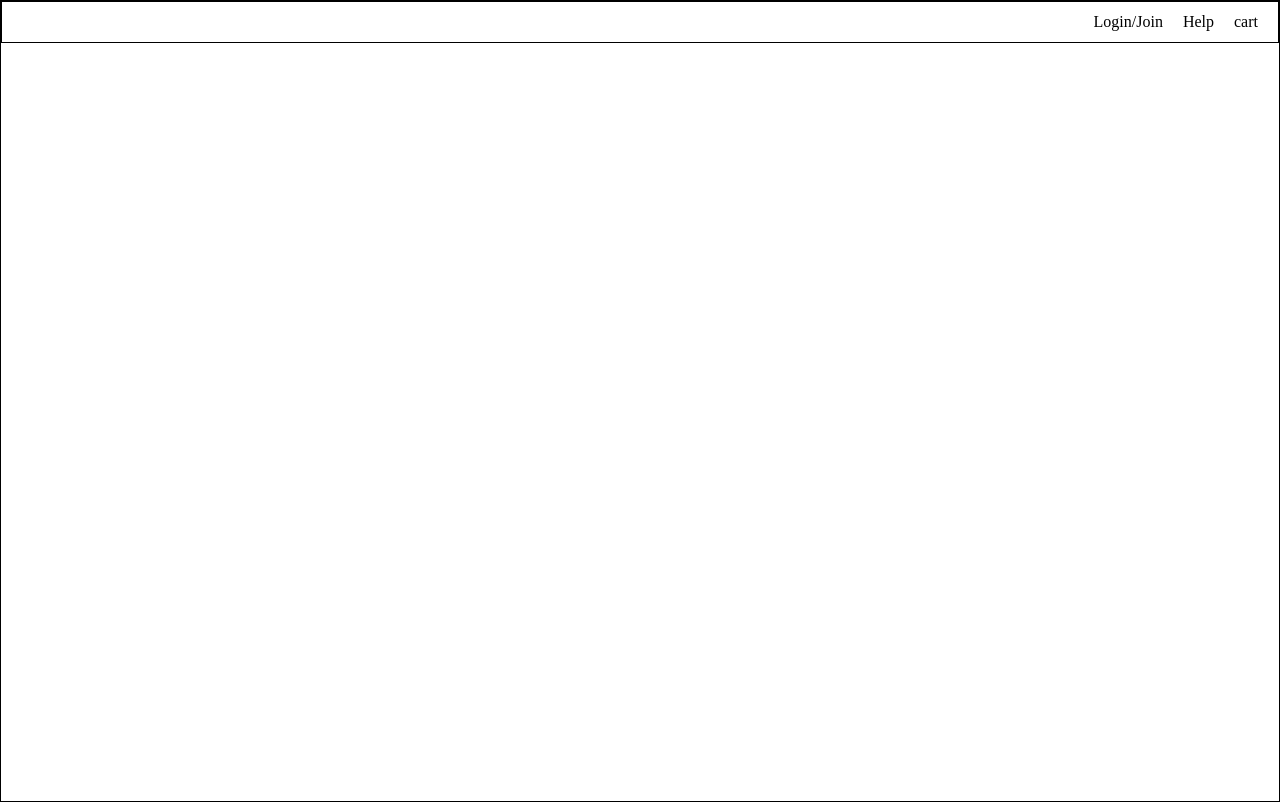
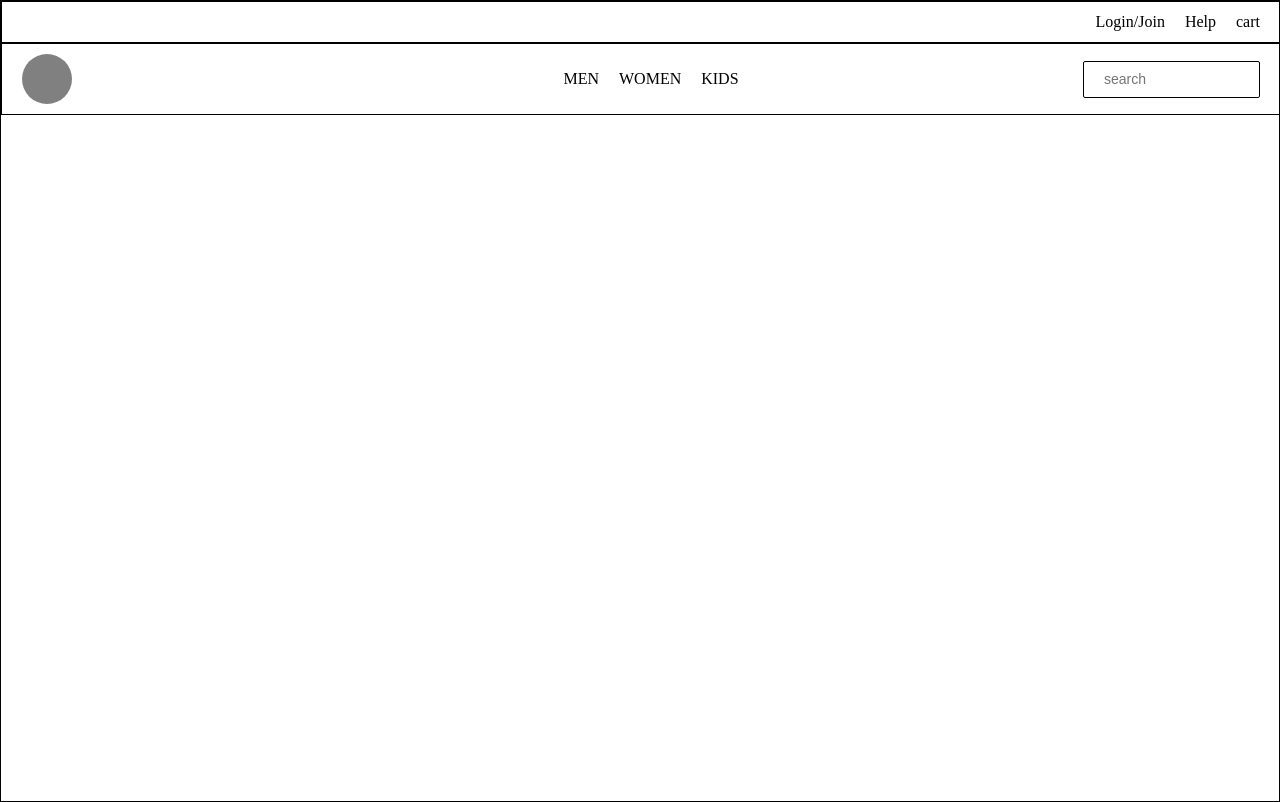
Before and after one commit to ProgramJustin/Hype, a React app: page / in a window 1280 px wide. Built offline with nearby package versions, Linux system fonts and the light colour scheme.

Commit message:
import navigation bar into the app component

```diff
--- a/src/components/App.jsx
+++ b/src/components/App.jsx
@@ -1,5 +1,6 @@
 import React from 'react';
 import NavBar1 from './NavBar1';
+import NavBar2 from './NavBar2';
 
 class App extends React.Component {
 
@@ -17,13 +18,14 @@ class App extends React.Component {
                 }
                 .container {
                   display: flex;
+                  flex-direction: column;
                   border: 1px solid black;
                   height: 100vh;
-                  flex-direction: row;
                 }
               `}
         </style>
         <NavBar1 />
+        <NavBar2 />
       </div>
     );
   }
```
